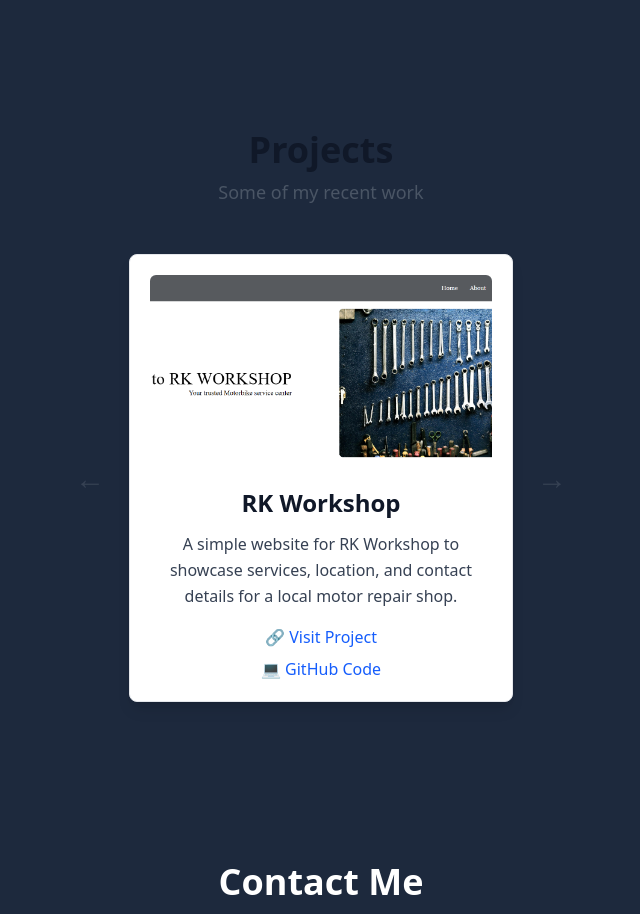
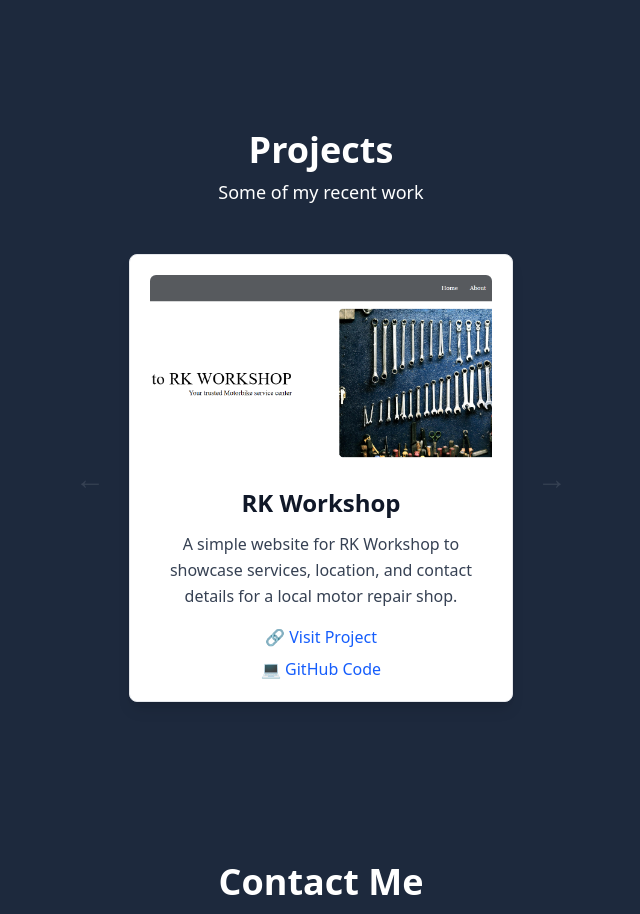
Before and after one commit to dipeshch98/Dipesh-portfolio, a React (Vite) app: page / in a window 1280 px wide. Shown: the part 2500-3414 px from the top of the page, without its empty margins (319-959 px from the left). Built offline with nearby package versions, Linux system fonts and the light colour scheme.

Commit message:
Changed style

```diff
--- a/src/components/Projects.jsx
+++ b/src/components/Projects.jsx
@@ -47,10 +47,10 @@ const Projects = () => {
       id="projects"
       className="w-full max-w-7xl mx-auto py-20 px-4 sm:px-6 lg:px-8 font-sans text-center"
     >
-      <h2 className="text-4xl font-extrabold text-gray-900 dark:text-gray-100">
+      <h2 className="text-4xl font-extrabold text-white dark:text-gray-100">
         Projects
       </h2>
-      <p className="mt-2 text-lg text-gray-600 dark:text-gray-300">
+      <p className="mt-2 text-lg text-white dark:text-gray-300">
         Some of my recent work
       </p>
 
```
